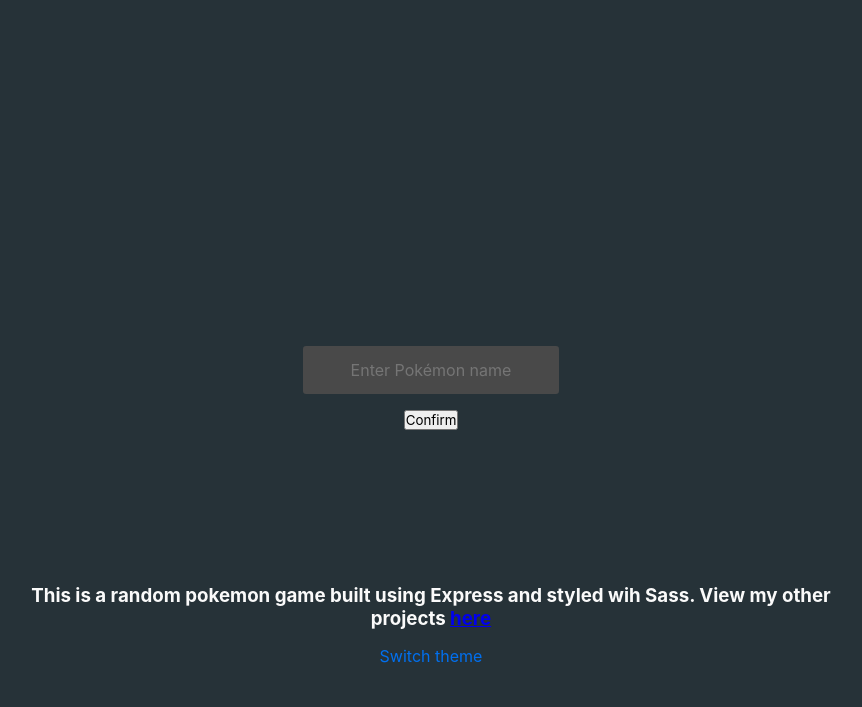
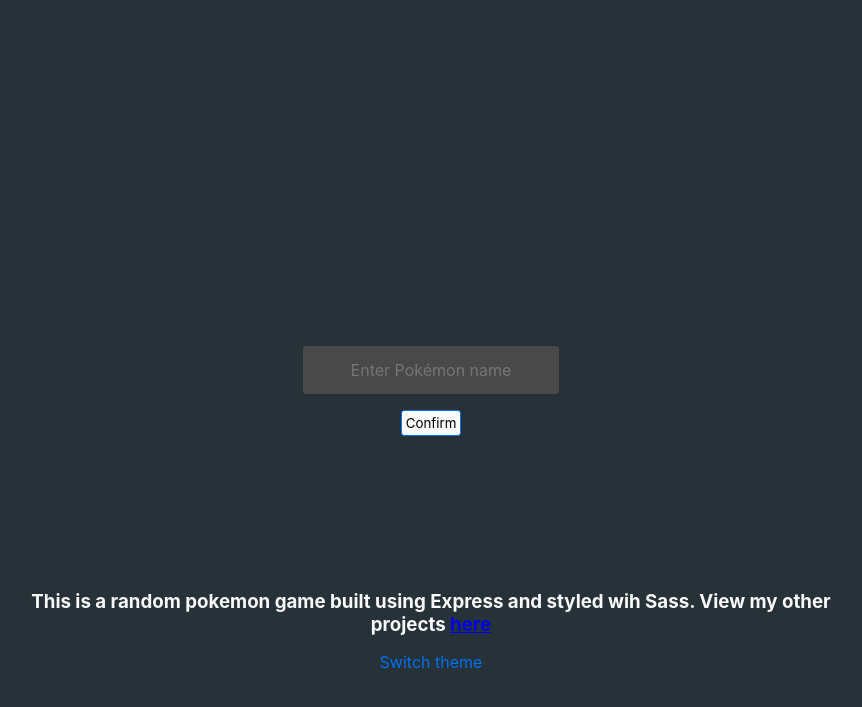
Before and after one commit to ShaumikRahman/node-pokemon, a website: page public/index.html in a window 1280 px wide. Shown: the part 61-768 px from the top of the page, without its empty margins (209-1071 px from the left). Drawn offline with Linux system fonts and the light colour scheme; no server answers.

Commit message:
styled submit

```diff
--- a/scss/_index.scss
+++ b/scss/_index.scss
@@ -43,6 +43,16 @@
 
   &__submit {
     cursor: pointer;
+    border: 1px solid #0070f0;
+    border-radius: .25vw;
+    background-color: #fafafa;
+    padding: .25rem;
+    transition: background-color 200ms ease-in-out;
+  }
+
+  &__submit:hover {
+    background-color: #0070f0;
+    transition: background-color 200ms ease-in-out;
   }
 
   &__pokemonContainer {
```
Also changed, not shown: public/css/styles.css, public/js/script.js (line endings or trailing spaces), 1 other file.
